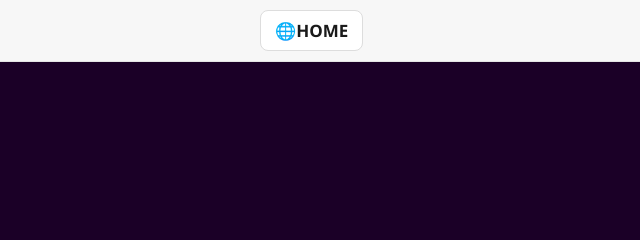
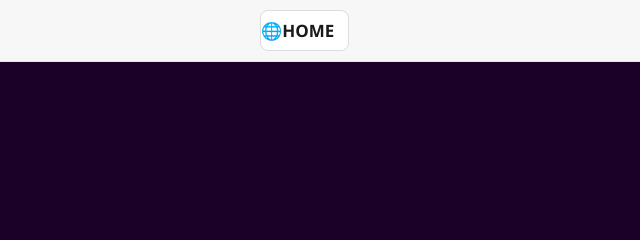
Before and after one commit to theworldmanifesto/theworldmanifesto.github.io, a plain HTML site: page tropics/Tropics.html in a window 1280 px wide. Shown: the top 240 px of the page, 0-640 px from the left. Drawn offline with Linux system fonts and the light colour scheme; files that its build step writes are made by us from their sources.

Commit message:
Update menu.css

```diff
--- a/menu.css
+++ b/menu.css
@@ -115,6 +115,16 @@ body#tropics-page .dropdown-content {
     margin-left: 0 !important; /* Tar bort eventuellt oönskat avstånd/indrag */
 }
 
+body#tropics-page .dropdown {
+    margin-left: 0;
+    padding-left: 0;
+}
+
+body#tropics-page .dropbtn {
+    margin-left: 0;
+    padding-left: 0;
+}
+
 body#tropics-page .dropdown-content a[href*="tropics"],
 body#freedom-page .dropdown-content a[href*="freedom-staircase"],
 body#share-page .dropdown-content a[href*="share"],
```
